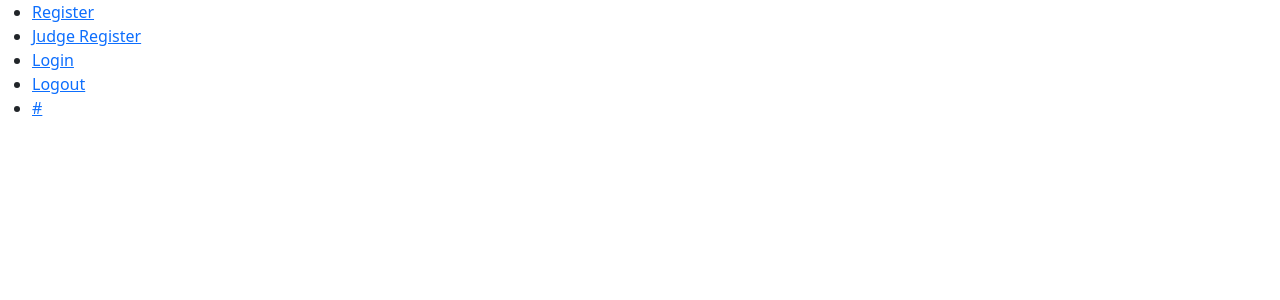
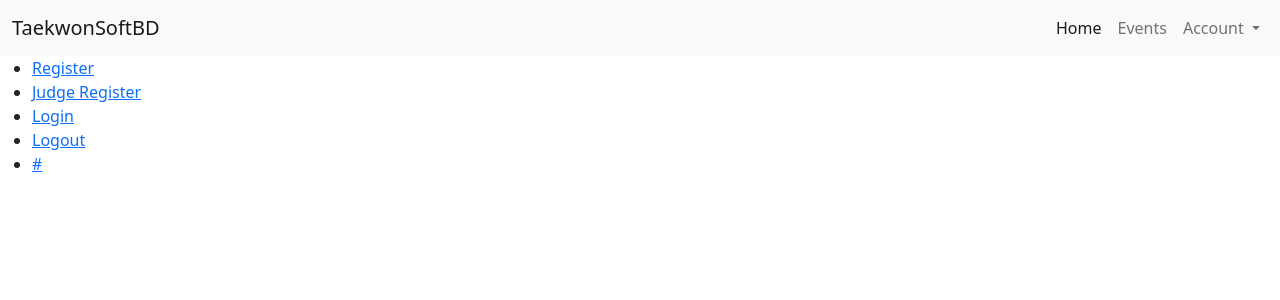
Before and after one commit to xaadu/taekwonsoftbd, a Django app: page /account/sample/ in a window 1280 px wide. Shown: the top 300 px of the page. Run offline with Django 3.2, Linux system fonts and the light colour scheme; parts of the project's set-up code (start-up, migrations or seed data) failed here and were passed over; some libraries are stand-ins or nearby versions.

Commit message:
Added sample Navbar

```diff
--- a/app/templates/base.html
+++ b/app/templates/base.html
@@ -22,7 +22,9 @@
 
 <body>
 
-    <header></header>
+    <header>
+        {% include 'partials/_navbar.html' %}
+    </header>
     <main>
         {% block main %} {% endblock %}
     </main>
--- /dev/null
+++ b/app/templates/partials/_navbar.html
@@ -0,0 +1,35 @@
+<nav class="navbar navbar-expand-md navbar-light bg-light">
+    <div class="container-fluid">
+        <a class="navbar-brand" href="/">TaekwonSoftBD</a>
+        <button class="navbar-toggler" type="button" data-bs-toggle="collapse" data-bs-target="#navbarNavDropdown"
+            aria-controls="navbarNavDropdown" aria-expanded="false" aria-label="Toggle navigation">
+            <span class="navbar-toggler-icon"></span>
+        </button>
+        <div class="collapse navbar-collapse" id="navbarNavDropdown">
+            <ul class="navbar-nav ms-auto">
+                <li class="nav-item">
+                    <a class="nav-link active" aria-current="page" href="{% url 'account:sample' %}">Home</a>
+                </li>
+                <li class="nav-item">
+                    <a class="nav-link" href="{% url 'account:sample' %}">Events</a>
+                </li>
+                <li class="nav-item dropdown">
+                    <a class="nav-link dropdown-toggle" href="#" id="navbarDropdownMenuLink" role="button"
+                        data-bs-toggle="dropdown" aria-expanded="false">
+                        Account
+                    </a>
+                    <ul class="dropdown-menu" aria-labelledby="navbarDropdownMenuLink">
+                        {% if user.is_authenticated %}
+                        <li><a class="dropdown-item" href="{% url 'account:sample' %}">Dashboard</a></li>
+                        <li><a class="dropdown-item" href="{% url 'account:logout' %}">Logout</a></li>
+                        {% else %}
+                        <li><a class="dropdown-item" href="{% url 'account:login' %}">Login</a></li>
+                        <li><a class="dropdown-item" href="{% url 'account:register' %}">Register</a></li>
+                        <li><a class="dropdown-item" href="{% url 'account:judge_register' %}">Register(Judge)</a></li>
+                        {% endif %}
+                    </ul>
+                </li>
+            </ul>
+        </div>
+    </div>
+</nav>
```
